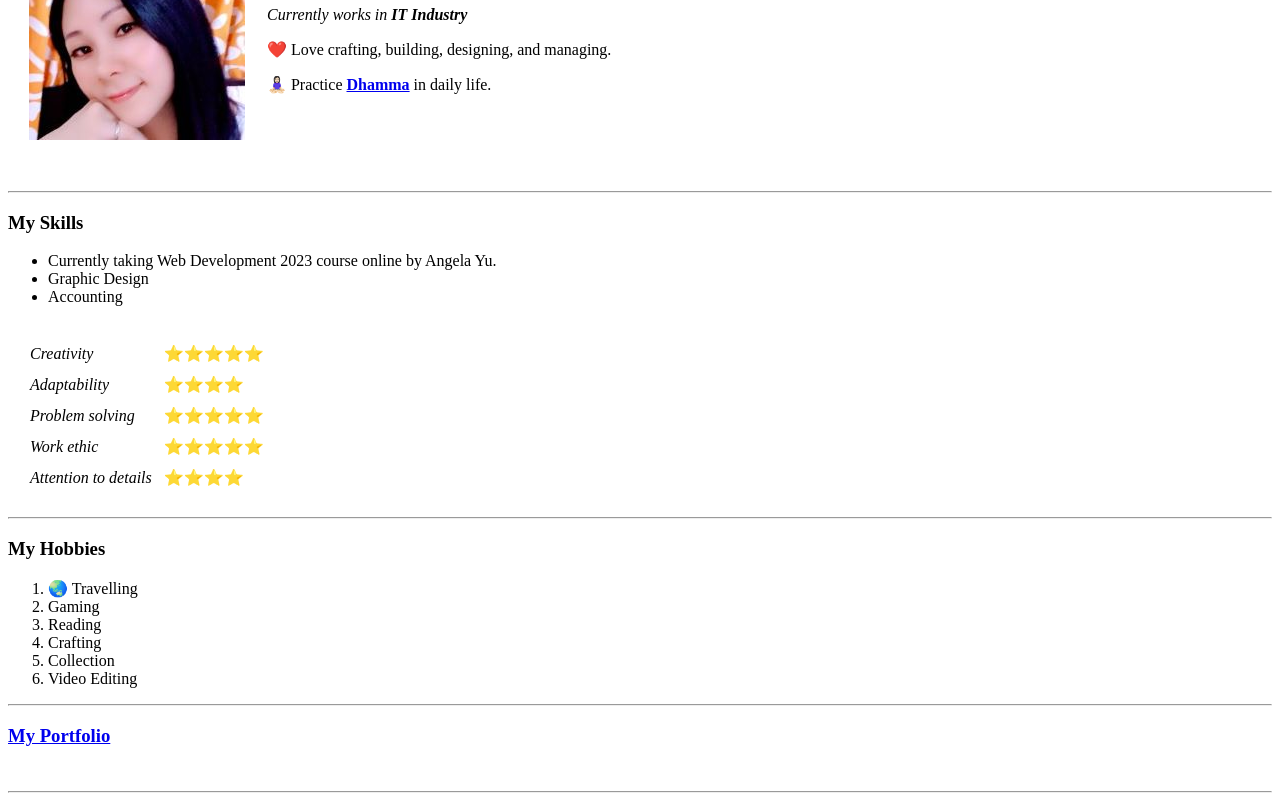
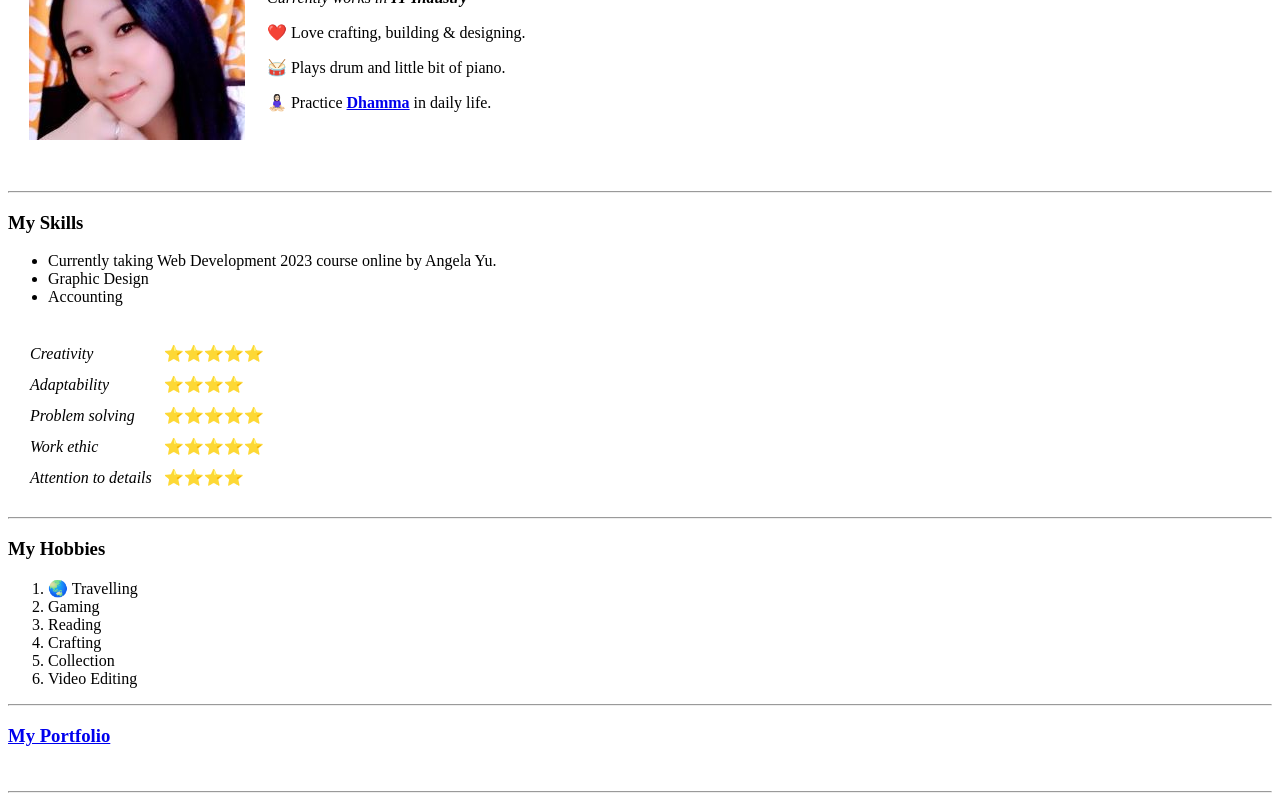
Before and after one commit to potatics/me, a plain HTML site: page index.html in a window 1280 px wide. Shown: the part 136-930 px from the top of the page. Drawn offline with Linux system fonts and the light colour scheme.

Commit message:
Update index.html

```diff
--- a/index.html
+++ b/index.html
@@ -13,7 +13,8 @@
             <td>
                 <h1>Eve Chung</h1>
                 <p><em>Currently works in <strong>IT Industry</strong></em></p>
-                <p>❤️ Love crafting, building, designing, and managing.
+                <p>❤️ Love crafting, building & designing.
+                <p>🥁 Plays drum and little bit of piano.
                 <p>🧘🏻‍♀️ Practice <strong><a href="https://www.dhamma.org/en/index">Dhamma</a></strong> in daily
                     life.</p>
             </td>
```
